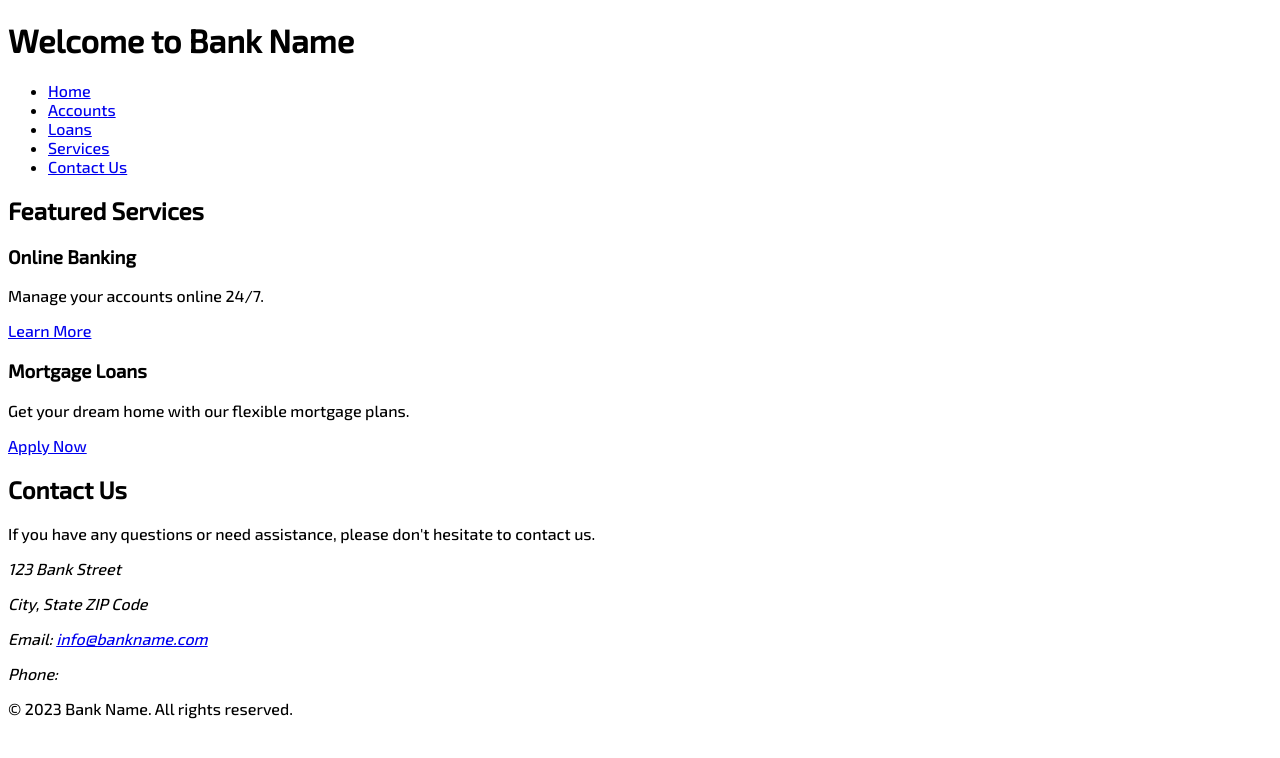
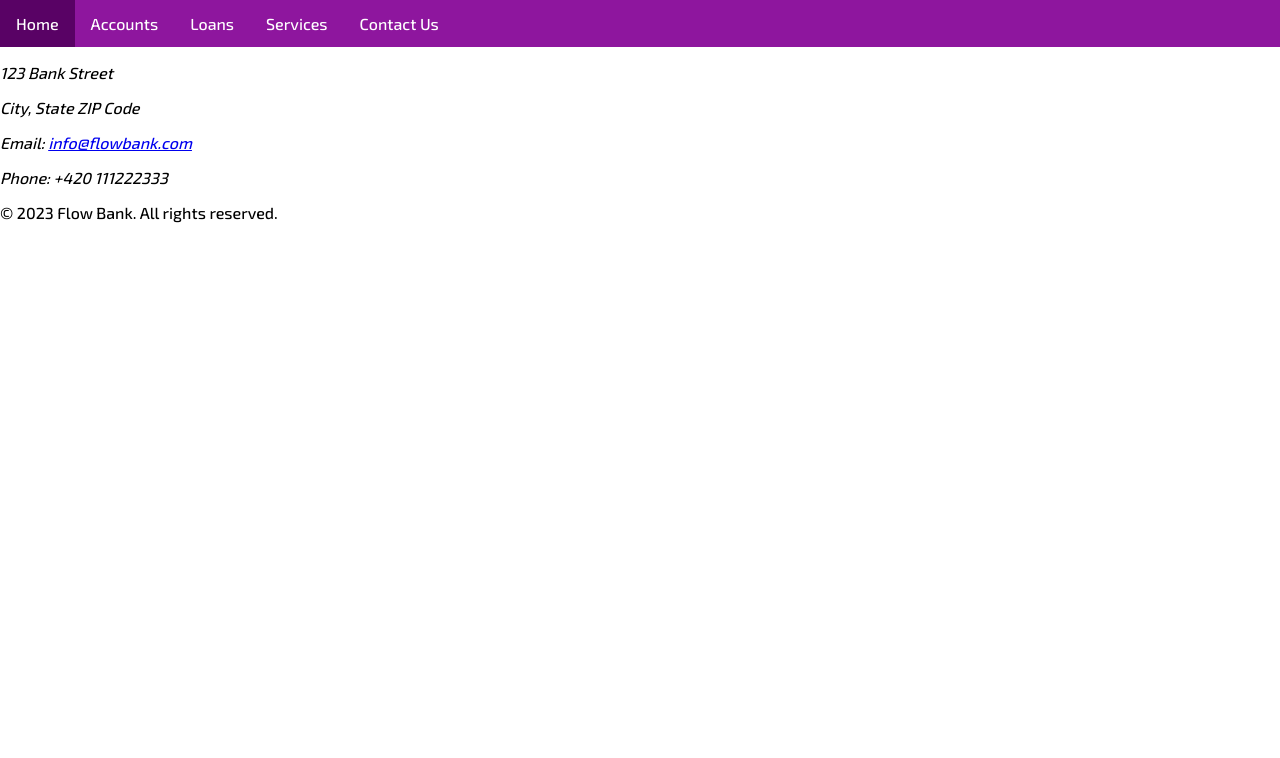
Before and after one commit to Pat101404/Bank_System, a PHP site: page /home.php in a window 1280 px wide. Shown: the top 758 px of the page. Run offline with PHP 8.4, Linux system fonts and the light colour scheme.

Commit message:
home edits

```diff
--- a/web/css/main.css
+++ b/web/css/main.css
@@ -1,4 +1,29 @@
 @import url('https://fonts.googleapis.com/css2?family=Exo+2:wght@500&display=swap');
 body{
     font-family: 'Exo 2', sans-serif;
+    margin: 0;
 }
+ul {
+    list-style-type: none;
+    margin: 0;
+    padding: 0;
+    overflow: hidden;
+    background-color: #8E169E;
+}
+
+li {
+    float: left;
+}
+
+li a {
+    display: block;
+    color: white;
+    text-align: center;
+    padding: 14px 16px;
+    text-decoration: none;
+}
+
+  /* Change the link color to #111 (black) on hover */
+li a:hover {
+    background-color: #590265;
+}
--- a/web/home.php
+++ b/web/home.php
@@ -5,50 +5,36 @@
     <meta name="viewport" content="width=device-width, initial-scale=1.0">
     <title>FlowBank - Home</title>
     <link rel="stylesheet" href="./css/main.css">
+    <link rel="icon" href="./imgs/svg/logo-no-background.svg">
 </head>
 <body>
     <header>
-        <h1>Welcome to Bank Name</h1>
         <nav>
             <ul>
-                <li><a href="#home.php">Home</a></li>
-                <li><a href="#accounts.php">Accounts</a></li>
-                <li><a href="#loans.php">Loans</a></li>
-                <li><a href="#services.php">Services</a></li>
-                <li><a href="#contacts.php">Contact Us</a></li>
+                <li><a href="./home.php">Home</a></li>
+                <li><a href="./accounts.php">Accounts</a></li>
+                <li><a href="./loans.php">Loans</a></li>
+                <li><a href="./services.php">Services</a></li>
+                <li><a href="./contacts.php">Contact Us</a></li>
             </ul>
         </nav>
     </header>
 
-    <section id="main-content">
-        <h2>Featured Services</h2>
-        <div class="service">
-            <h3>Online Banking</h3>
-            <p>Manage your accounts online 24/7.</p>
-            <a href="#">Learn More</a>
-        </div>
+    <div>
 
-        <div class="service">
-            <h3>Mortgage Loans</h3>
-            <p>Get your dream home with our flexible mortgage plans.</p>
-            <a href="#">Apply Now</a>
-        </div>
+    </div>
 
-    </section>
-
-    <section id="contact">
-        <h2>Contact Us</h2>
-        <p>If you have any questions or need assistance, please don't hesitate to contact us.</p>
+    <div class="contacts">
         <address>
             <p>123 Bank Street</p>
             <p>City, State ZIP Code</p>
-            <p>Email: <a href="mailto:">info@bankname.com</a></p>
-            <p>Phone: <a href="tel:+"></a></p>
+            <p>Email: <a href="mailto:info@flowbank.com">info@flowbank.com</a></p>
+            <p>Phone: +420 111222333</p>
         </address>
-    </section>
+    </div>
 
     <footer>
-        <p>&copy; 2023 Bank Name. All rights reserved.</p>
+        <p>&copy; 2023 Flow Bank. All rights reserved.</p>
     </footer>
 </body>
 </html>
```
Also changed, not shown: web/imgs/img.txt (deleted).
